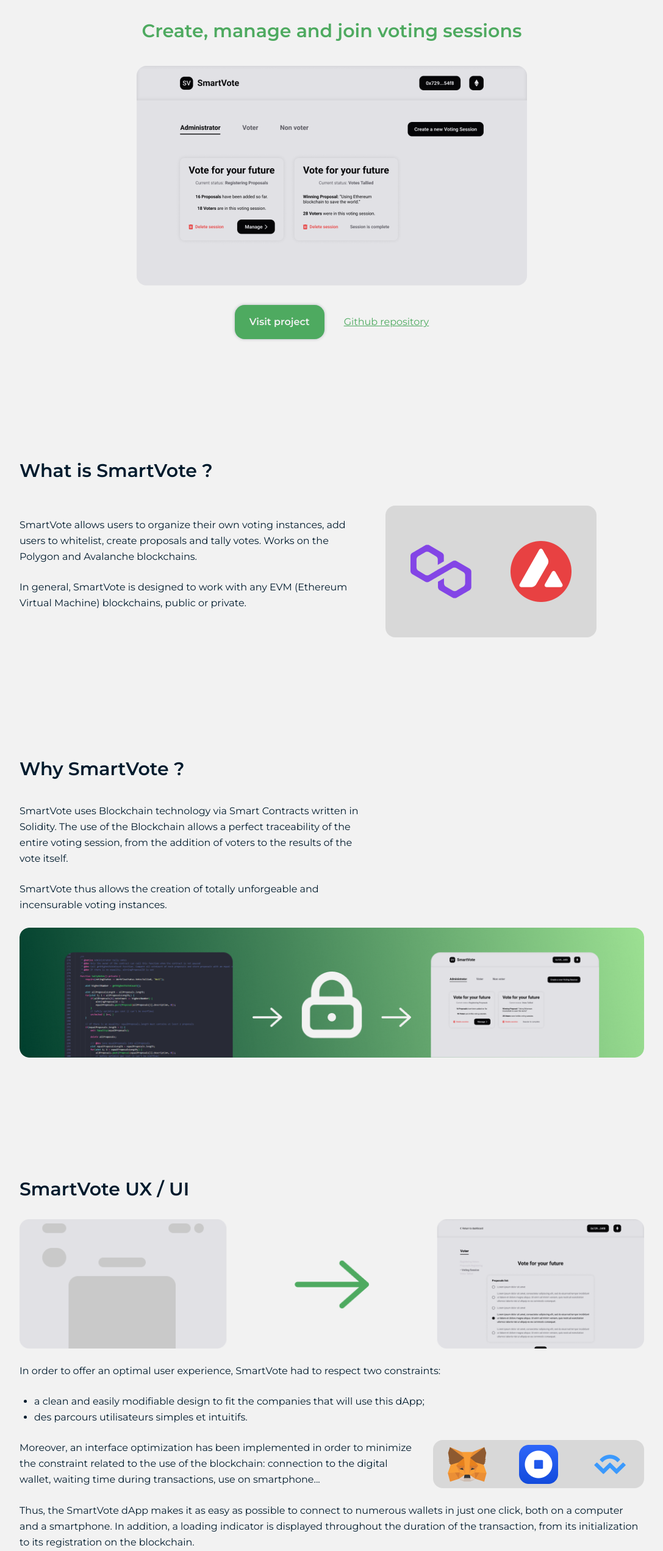
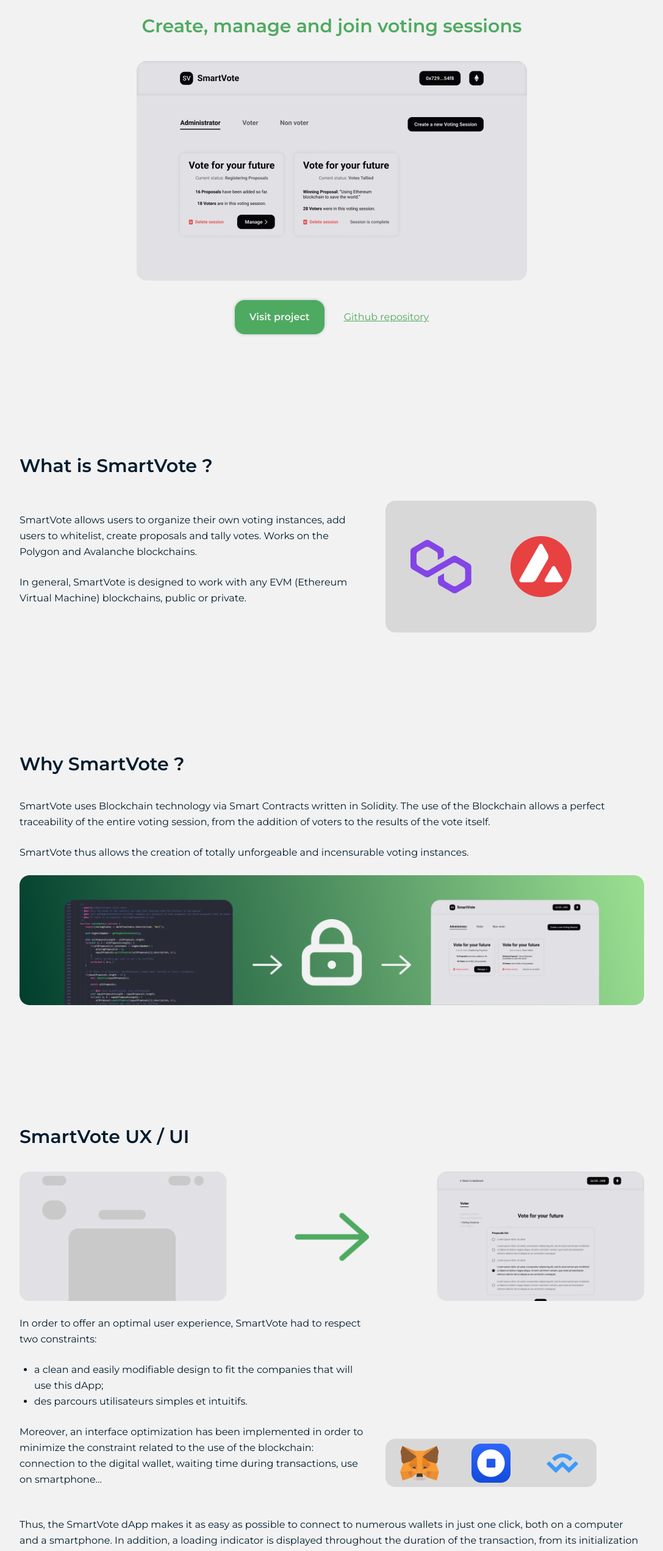
Before and after one commit to NicolasMilliard/portfolio, a Next.js app: page /case-study/smartvote in a window 1280 px wide. Shown: the part 251-2794 px from the top of the page at 61% size, without its empty margins (96-1183 px from the left). Built offline with nearby package versions, Linux system fonts and the light colour scheme.

Commit message:
Add new custom components

```diff
--- a/pages/case-study/smartvote.tsx
+++ b/pages/case-study/smartvote.tsx
@@ -3,6 +3,13 @@ import Head from 'next/head';
 import Link from 'next/link';
 import Image from 'next/image';
 
+import {
+  PageTitle,
+  SectionTitle,
+  SectionSubTitle,
+  TextContent,
+  ListContent,
+} from '../../components/CaseStudy';
 import Button from '../../components/Buttons/Button';
 
 import {
@@ -32,12 +39,10 @@ const SmartVote: FC = () => {
       {/* Project presentation */}
       <section className="py-32 md:py-48 sm:px-0 md:px-16 mx-6 md:mx-auto sm:max-w-xl md:max-w-3xl lg:max-w-5xl xl:max-w-6xl">
         {/* Title */}
-        <div className="mb-8">
-          <h1 className="text-5xl text-center text-black font-bold leading-relaxed">SmartVote</h1>
-          <h2 className="mt-2 text-3xl text-center text-green-500 font-semibold leading-relaxed">
+        <PageTitle>SmartVote</PageTitle>
+        <SectionTitle color="green" center={true}>
           Create, manage and join voting sessions
-          </h2>
-        </div>
+        </SectionTitle>
         {/* Image */}
         <div className="flex justify-center mb-8">
           <Image
@@ -61,22 +66,19 @@ const SmartVote: FC = () => {
 
       {/* What is SmartVote */}
       <section className="mx-6 md:mx-auto mb-32 md:mb-48 sm:px-0 md:px-16 sm:max-w-xl md:max-w-3xl lg:max-w-5xl xl:max-w-6xl">
-        {/* Title with separator */}
-        <div className="flex items-center mb-8">
-          <h2 className="text-3xl text-center text-black font-semibold leading-relaxed">
+        <SectionTitle color="black" center={false}>
           What is SmartVote&nbsp;?
-          </h2>
-        </div>
+        </SectionTitle>
         <div className="flex flex-col items-center md:flex-row">
           <div className="max-w-xl md:mr-6">
-            <p className="mb-6 text-black leading-relaxed">
+            <TextContent>
               SmartVote allows users to organize their own voting instances, add users to whitelist,
               create proposals and tally votes. Works on the Polygon and Avalanche blockchains.
-            </p>
-            <p className="mb-6 text-black leading-relaxed">
+            </TextContent>
+            <TextContent>
               In general, SmartVote is designed to work with any EVM (Ethereum Virtual Machine)
               blockchains, public or private.
-            </p>
+            </TextContent>
           </div>
           <Image
             src={smartVoteBlockchains}
@@ -88,23 +90,21 @@ const SmartVote: FC = () => {
 
       {/* Why SmartVote */}
       <section className="mx-6 md:mx-auto mb-32 md:mb-48 sm:px-0 md:px-16 sm:max-w-xl md:max-w-3xl lg:max-w-5xl xl:max-w-6xl">
-        {/* Title with separator */}
-        <div className="flex items-center mb-8">
-          <h2 className="text-3xl text-center text-black font-semibold leading-relaxed">
+        <SectionTitle color="black" center={false}>
           Why SmartVote&nbsp;?
-          </h2>
-        </div>
+        </SectionTitle>
+
         {/* Text */}
-        <div className="flex flex-col max-w-xl">
-          <p className="mb-6 text-black leading-relaxed">
+        <div>
+          <TextContent>
             SmartVote uses Blockchain technology via Smart Contracts written in Solidity. The use of
             the Blockchain allows a perfect traceability of the entire voting session, from the
             addition of voters to the results of the vote itself.
-          </p>
-          <p className="mb-6 text-black leading-relaxed">
+          </TextContent>
+          <TextContent>
             SmartVote thus allows the creation of totally unforgeable and incensurable voting
             instances.
-          </p>
+          </TextContent>
         </div>
         <div>
           <Image
@@ -118,112 +118,103 @@ const SmartVote: FC = () => {
       {/* UX/UI */}
       <section className="mx-6 md:mx-auto mb-32 md:mb-48 sm:px-0 md:px-16 sm:max-w-xl md:max-w-3xl lg:max-w-5xl xl:max-w-6xl">
         {/* Title */}
-        <h2 className="text-3xl text-black font-semibold mb-6 leading-relaxed">
+        <SectionTitle color="black" center={false}>
           SmartVote UX / UI
-        </h2>
+        </SectionTitle>
         <Image src={smartVoteUXUI} alt="SmartVote UX / UI - Nicolas Milliard" className="mb-6" />
-        <p className="mb-6 text-black leading-relaxed">
+        <div className="max-w-xl">
+          <TextContent>
             In order to offer an optimal user experience, SmartVote had to respect two constraints:
-        </p>
-        <div className="flex gap-10 ml-6 mb-6 text-black sm:text-base">
-          <ul className="list-disc">
+          </TextContent>
+          <ListContent>
             <li className="leading-relaxed">
               a clean and easily modifiable design to fit the companies that will use this dApp;
             </li>
             <li className="leading-relaxed">des parcours utilisateurs simples et intuitifs.</li>
-          </ul>
+          </ListContent>
         </div>
         <div className="flex flex-col items-center md:flex-row mb-6">
-          <p className="text-black leading-relaxed">
+          <div className="max-w-xl">
+            <TextContent>
               Moreover, an interface optimization has been implemented in order to minimize the
               constraint related to the use of the blockchain: connection to the digital wallet,
               waiting time during transactions, use on smartphone...
-          </p>
+            </TextContent>
+          </div>
           <Image
             src={smartVoteWallets}
             alt="SmartVote Wallets - Nicolas Milliard"
             className="rounded-2xl mt-6 md:mt-0 md:ml-6"
           />
         </div>
-        <div>
-          <p className="text-black leading-relaxed">
+        <TextContent>
           Thus, the SmartVote dApp makes it as easy as possible to connect to numerous wallets in
           just one click, both on a computer and a smartphone. In addition, a loading indicator is
           displayed throughout the duration of the transaction, from its initialization to its
           registration on the blockchain.
-          </p>
-        </div>
+        </TextContent>
       </section>
 
       {/* Code */}
       <section className="mx-6 md:mx-auto mb-32 md:mb-48 sm:px-0 md:px-16 sm:max-w-xl md:max-w-3xl lg:max-w-5xl xl:max-w-6xl">
         {/* Title */}
-        <h2 className="text-3xl text-black font-semibold mb-6 leading-relaxed">
+        <SectionTitle color="black" center={false}>
           Realization of SmartVote
-        </h2>
+        </SectionTitle>
         {/* Web 2 */}
         <div className="mb-8">
-          <h3 className="text-xl text-black font-semibold leading-relaxed mb-6">
-            Web 2 technologies
-          </h3>
+          <SectionSubTitle>Web 2 technologies</SectionSubTitle>
           <div className="flex flex-col items-center md:flex-row">
-            <div className="md:mr-6">
-              <p className="text-black leading-relaxed mb-6">
+            <div className="md:mr-6 max-w-xl">
+              <TextContent>
                 The Next.js framework was chosen for the design of the SmartVote dApp for many
                 reasons, including its powerful and easily implemented routing system. SmartVote
                 allows to create many voting sessions and Next.js allows to simplify their
                 management and display.
-              </p>
-              <p className="text-black leading-relaxed mb-6">
+              </TextContent>
+              <TextContent>
                 On the CSS side, the TailwindCSS framework was chosen for its compatibility with
                 Next.js and for its ease of use. SmartVote interface must be simple and familiar to
                 the user and TailwindCSS perfectly meets this need.
-              </p>
-              <p className="text-black leading-relaxed mb-6">
+              </TextContent>
+              <TextContent>
                 In addition, Toastify was used to make interactions with the Blockchain more fluid.
                 The management of asynchronous requests thanks to Toastify allows instant and
                 precise feedback on the status of a transaction.
-              </p>
+              </TextContent>
             </div>
             <Image src={smartVoteNext} alt="Next.js - Nicolas Milliard" />
           </div>
         </div>
         {/* Web 3 */}
         <div className="mb-8">
-          <h3 className="text-xl text-black font-semibold leading-relaxed mb-6">
-            Web 3 technologies
-          </h3>
+          <SectionSubTitle>Web 3 technologies</SectionSubTitle>
           <div className="flex flex-col items-center md:flex-row">
-            <div className="md:mr-6">
-              <p className="text-black leading-relaxed mb-6">
+            <div className="md:mr-6 max-w-xl">
+              <TextContent>
                 Hardhat has been used, together with Ethers.js, to deploy and test the different
                 smart contracts of the dApp. Hardhat allows to estimate the cost of deploying a
                 smart contract and to get a feedback on the coverage of the smart contracts tests.
-              </p>
-              <p className="text-black leading-relaxed mb-6">
+              </TextContent>
+              <TextContent>
                 Concerning the connection with the Blockchain and the users' digital wallet, Rainbow
                 Kit was used, together with Wagmi.sh.
-              </p>
-              <p className="text-black leading-relaxed mb-6">
+              </TextContent>
+              <TextContent>
                 Finally, in order to fluidify the call to events recorded on the Blockchain, The
                 Graph has been added to the project.
-              </p>
+              </TextContent>
             </div>
             <Image src={smartVoteHardhat} alt="Hardhat - Nicolas Milliard" />
           </div>
         </div>
         {/* Smart Contracts */}
         <div>
-          <h3 className="text-xl text-black font-semibold leading-relaxed mb-6">
-            Structure of Smart Contracts
-          </h3>
+          <SectionSubTitle>Structure of Smart Contracts</SectionSubTitle>
           <div className="flex flex-col items-center md:flex-row">
-            <div className="md:mr-6">
-              <p className="text-black leading-relaxed mb-6">
-                The SmartVote dApp is divided into 3 smart contracts:
-              </p>
-              <div className="flex gap-10 ml-6 mb-6 text-black sm:text-base">
-                <ul className="list-disc">
+            <div className="md:mr-6 max-w-3xl">
+              <TextContent>The SmartVote dApp is divided into 3 smart contracts:</TextContent>
+              <ListContent>
                 <li className="leading-relaxed">
                   VotingFactory.sol: allows to create voting instances respecting the EIP-1167.
                   Although adding an additional cost of 700 gas per iteration, EIP-1167 allows a
@@ -232,18 +223,17 @@ const SmartVote: FC = () => {
                 </li>
                 <li className="leading-relaxed">
                   VotingHandler.sol: serves as a reference to the Clons created by VotingFactory.
-                    This smart contract contains all the logic of the voting sessions: adding
-                    voters, adding proposals, couting votes, second round... This smart contract is
+                  This smart contract contains all the logic of the voting sessions: adding voters,
+                  adding proposals, couting votes, second round... This smart contract is
                   Upgradeable to allow cloning and registration of a new contract owner. Moreover,
                   VotingHandler is Pausable in order to propose to the users of the dApp a
                   "deletion" of a voting instance (classic deletion impossible on the Blockchain);
                 </li>
                 <li className="leading-relaxed">
-                    InstancesList.sol: this smart contract acts as a bookmark and allows "Non
-                    Voters" to follow or stop following a voting instance from their dashboard.
+                  InstancesList.sol: this smart contract acts as a bookmark and allows "Non Voters"
+                  to follow or stop following a voting instance from their dashboard.
                 </li>
-                </ul>
-              </div>
+              </ListContent>
             </div>
             <Image src={smartVoteSolidity} alt="SmartVote Solidity - Nicolas Milliard" />
           </div>
```
Lines whose indentation alone changed are shown as unchanged.
